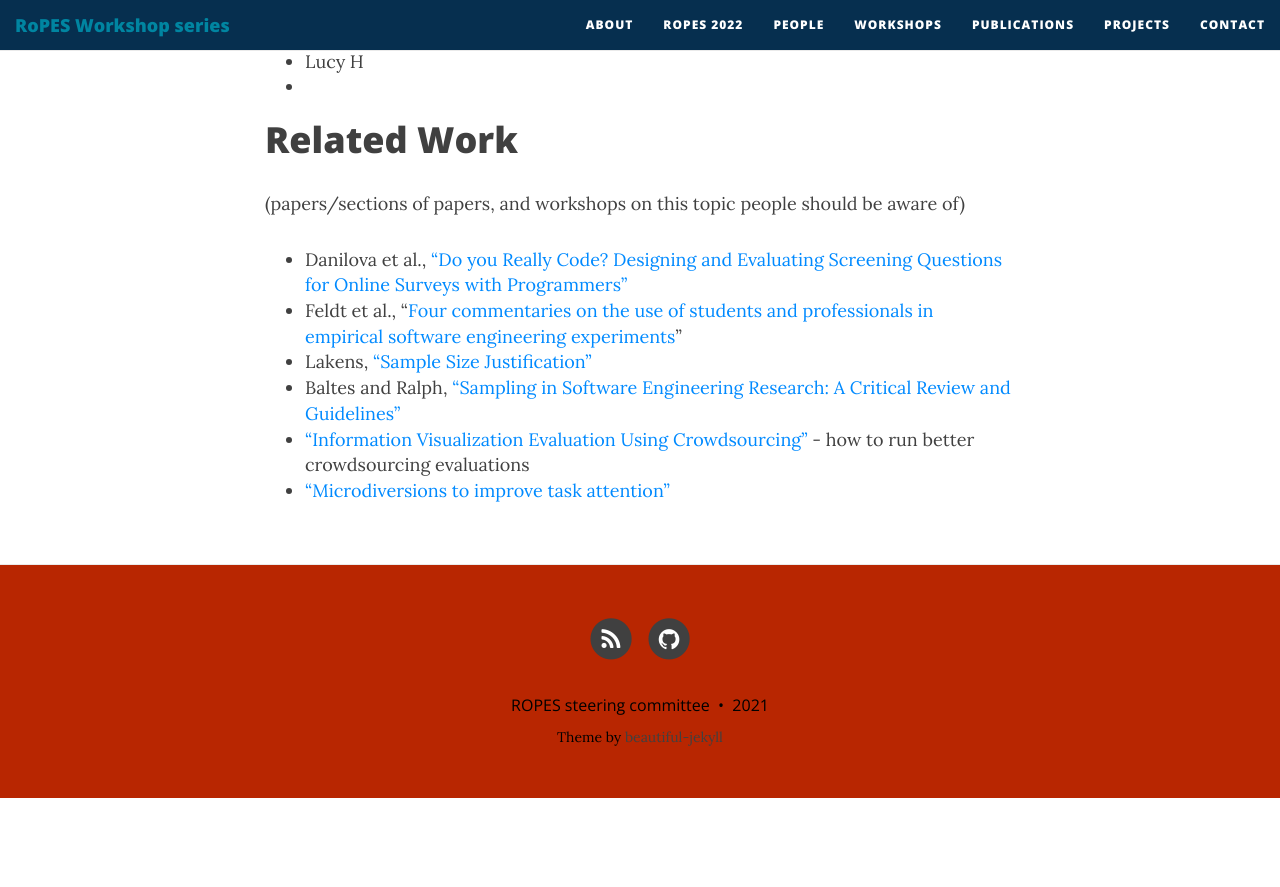
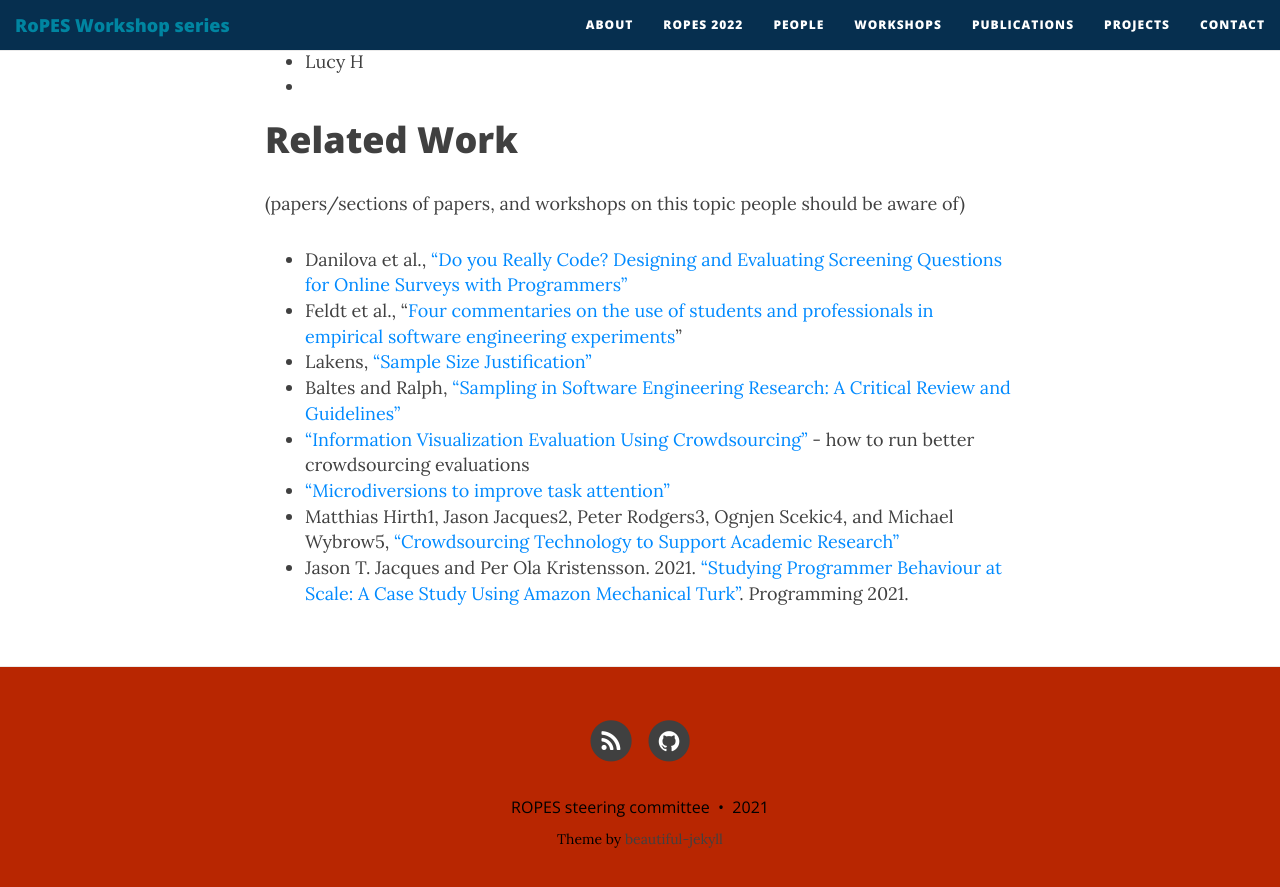
Before and after one commit to ropes-workshops/ropes-workshops.github.io, a Jekyll site: the page built from panel-notes.md, in a window 1280 px wide and 900 px high, scrolled down 2777 px. Shown: the top 887 px of the window. Built offline with Jekyll 4.4.1, drawn with Linux system fonts in a browser that asks for light colours; nearby versions of some CDN libraries; our own code applies the rules of GitHub Pages for plain Markdown files; before the commit the page ends 3575 px from its top, so only the background shows below that.

Commit message:
Update panel-notes.md

```diff
--- a/panel-notes.md
+++ b/panel-notes.md
@@ -95,3 +95,5 @@ Recruitment Workshop Brainstorming
 * Baltes and Ralph, ["Sampling in Software Engineering Research: A Critical Review and Guidelines"](https://arxiv.org/abs/2002.07764)
 * ["Information Visualization Evaluation Using Crowdsourcing"](https://www.microsoft.com/en-us/research/uploads/prod/2018/05/InfoVis-Crowdsourcing-CGF2018.pdf) - how to run better crowdsourcing evaluations
 * ["Microdiversions to improve task attention"](https://dl.acm.org/doi/abs/10.1145/2675133.2675260)
+* Matthias Hirth1, Jason Jacques2, Peter Rodgers3, Ognjen Scekic4, and Michael Wybrow5, ["Crowdsourcing Technology to Support Academic Research"](https://jsonj.co.uk/resources/science/papers/dagstuhl-technology-chapter.pdf)
+* Jason T. Jacques and Per Ola Kristensson. 2021. ["Studying Programmer Behaviour at Scale: A Case Study Using Amazon Mechanical Turk"](https://jsonj.co.uk/resources/science/papers/px21-prog-behaviour.pdf). Programming 2021.
```
